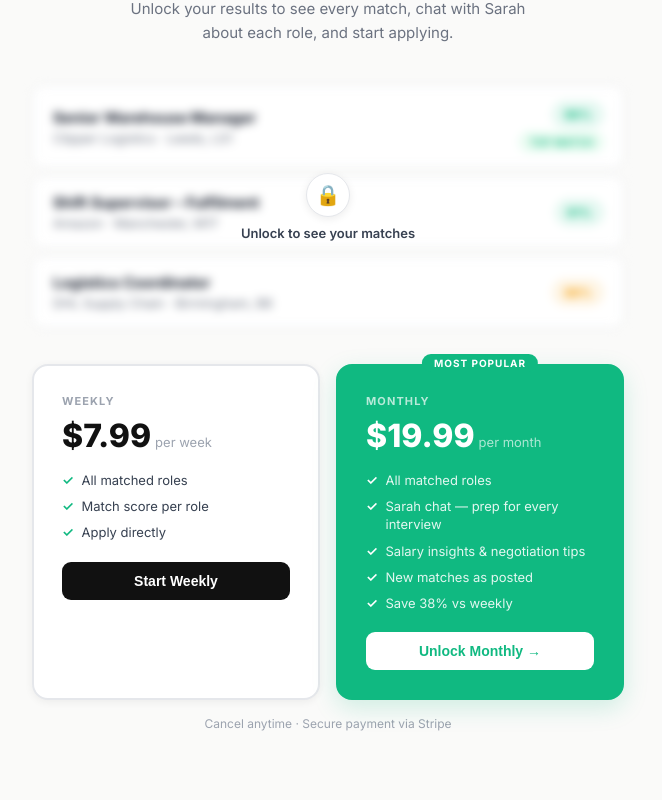
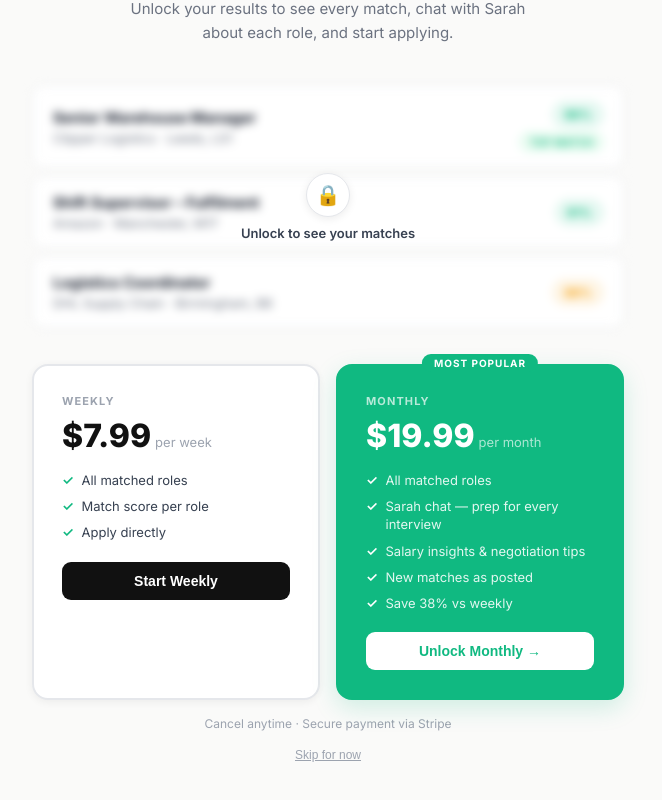
Before and after one commit to M4dhxv/quickgig, a React (Vite) app: page /results in a window 1280 px wide. Shown: the part 220-1020 px from the top of the page, without its empty margins (312-974 px from the left). Built offline with nearby package versions, Linux system fonts and the light colour scheme; no server answers.

Commit message:
Add skip payment option on paywall for testing
Co-Authored-By: Claude Sonnet 4.6 <noreply@anthropic.com>

```diff
--- a/src/pages/Results.tsx
+++ b/src/pages/Results.tsx
@@ -196,6 +196,15 @@ export default function Results() {
         <p style={{ textAlign: 'center', fontSize: 12, color: '#9ca3af', marginTop: 16 }}>
           Cancel anytime · Secure payment via Stripe
         </p>
+
+        <div style={{ textAlign: 'center', marginTop: 12 }}>
+          <button
+            onClick={() => navigate('/dashboard', { state: { fileName, sessionId } })}
+            style={{ background: 'none', border: 'none', fontSize: 12, color: '#9ca3af', cursor: 'pointer', textDecoration: 'underline' }}
+          >
+            Skip for now
+          </button>
+        </div>
       </div>
     </div>
   )
```
